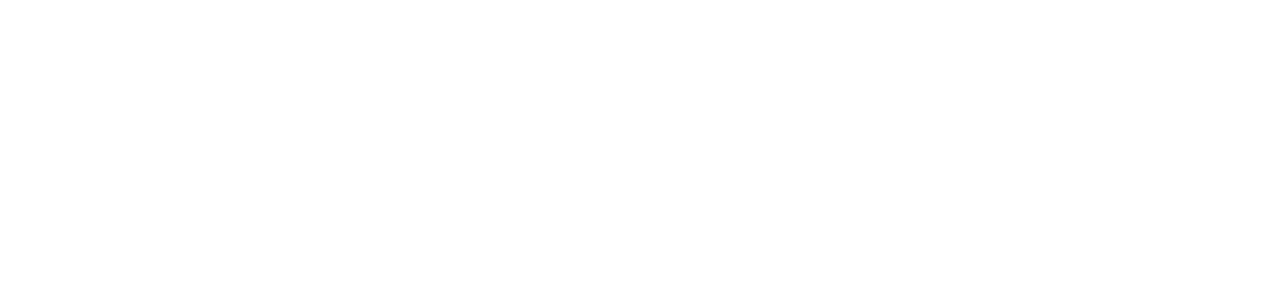
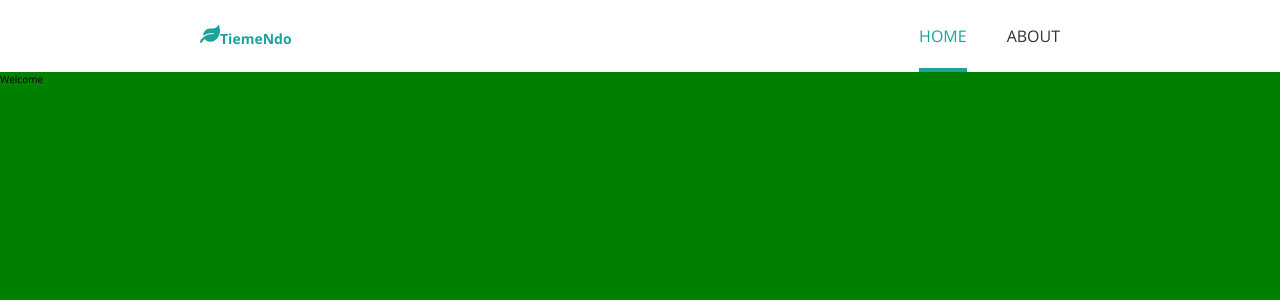
Before and after one commit to nedssoft/tiemendo, a React (Create React App) app: page / in a window 1280 px wide. Shown: the top 300 px of the page. Built offline with nearby package versions, Linux system fonts and the light colour scheme.

Commit message:
Implement Navigation system

```diff
--- a/package.json
+++ b/package.json
@@ -6,6 +6,7 @@
     "react": "^16.8.6",
     "react-dom": "^16.8.6",
     "react-icons": "^3.7.0",
+    "react-router-dom": "^5.0.1",
     "react-scripts": "3.0.1",
     "styled-components": "^4.3.1"
   },
--- a/public/index.html
+++ b/public/index.html
@@ -19,6 +19,7 @@
       work correctly both with client-side routing and a non-root public URL.
       Learn how to configure a non-root public URL by running `npm run build`.
     -->
+    <link href='https://fonts.googleapis.com/css?family=Open+Sans:400,300,700,800' rel='stylesheet' type='text/css'>
     <title>React App</title>
   </head>
   <body>
--- a/src/App.js
+++ b/src/App.js
@@ -1,10 +1,15 @@
-import React from 'react';
-
+import React from "react";
+import GlobalStyle, {Container} from "./components/styled/GlobalStyle";
+import Navigation from './components/navigation/Navigation'
 function App() {
   return (
-    <div className="App">
-
-    </div>
+    <React.Fragment>
+      <GlobalStyle />
+      <Container>
+        <Navigation />
+        <h1>Welcome</h1>
+      </Container>
+    </React.Fragment>
   );
 }
 
--- /dev/null
+++ b/src/components/navigation/Logo.js
@@ -0,0 +1,13 @@
+import React from "react";
+import { Logo, LogoIcon, CustomLink } from "./NavigationStyles";
+
+export default function NavLogo() {
+  return (
+    <Logo>
+      <CustomLink to="/">
+        <LogoIcon />
+        <span>TiemeNdo</span>
+      </CustomLink>
+    </Logo>
+  );
+}
--- /dev/null
+++ b/src/components/navigation/NavHeader.js
@@ -0,0 +1,12 @@
+import React from 'react'
+import Logo from './Logo'
+import {NavHeader, Hamburger } from './NavigationStyles'
+
+export default function Header({toggle}) {
+  return (
+    <NavHeader>
+      <Logo />
+      <Hamburger onClick={() => toggle()} />
+    </NavHeader>
+  )
+}
--- /dev/null
+++ b/src/components/navigation/NavItem.js
@@ -0,0 +1,13 @@
+import React from 'react'
+import {Li, CustomNavLink } from './NavigationStyles'
+
+
+export default function NavItem({ children, link, exact }) {
+  return (
+    <Li>
+      <CustomNavLink exact={exact} to={link}>
+        { children }
+      </CustomNavLink>
+    </Li>
+  )
+}
--- /dev/null
+++ b/src/components/navigation/NavItems.js
@@ -0,0 +1,13 @@
+import React from 'react'
+
+import { Ul } from './NavigationStyles'
+import NavItem from './NavItem'
+
+export default function NavItems({ flex }) {
+  return (
+    <Ul flex={flex}>
+      <NavItem  exact link="/">Home</NavItem>
+      <NavItem link="/about-us">About</NavItem>
+    </Ul>
+  )
+}
--- /dev/null
+++ b/src/components/navigation/Navigation.js
@@ -0,0 +1,22 @@
+import React, {useState} from 'react'
+import { Nav, NavContainer } from './NavigationStyles'
+import Header from './NavHeader'
+import NavItems from './NavItems'
+
+export default function Navigation() {
+
+  const [isOpen, setState ] = useState(false)
+
+  const toggleNav = () => {
+    setState(prevState => !prevState);
+  }
+
+  return (
+    <NavContainer>
+    <Nav>
+      <Header toggle={toggleNav} />
+      <NavItems flex={isOpen}/>
+    </Nav>
+    </NavContainer>
+  )
+}
--- /dev/null
+++ b/src/components/navigation/NavigationStyles.js
@@ -0,0 +1,102 @@
+import styled from 'styled-components'
+import { FaLeaf, FaBars } from 'react-icons/fa'
+import { NavLink, Link } from 'react-router-dom'
+import { primary_color, black_color } from '../styled/variables'
+
+
+export const NavContainer = styled.header`
+   position: fixed;
+   z-index: 1000;
+   top: 0;
+   left: 0;
+   width: 100%;
+   transition: all 0.5s ease-in-out;
+`
+export const Nav = styled.nav`
+  width: 100%;
+  height: 72px;
+  background: #fff;
+  > * {
+    height: 100%;
+  }
+  @media (max-width: 500px) {
+    display: flex;
+    flex-direction: column;
+    height: 100%;
+    padding: 2rem 0;
+  }
+`
+export const NavHeader = styled.div`
+  display: flex;
+  justify-content: space-between;
+  align-items: center;
+  height: 100%;
+  position: absolute;
+  left: 200px;
+  @media (max-width: 500px) {
+    position: relative;
+    left: 0;
+    right: 0;
+    padding: 0 1.5rem;
+  }
+`
+export const Logo = styled.div`
+  display: inline-block;
+  span {
+    color: ${primary_color};
+    font-weight: 600;
+    font-size: 1.4rem;
+  }
+`
+export const LogoIcon = styled(FaLeaf)`
+  color: ${primary_color};
+  font-size: 2rem;
+`
+export const Hamburger = styled(FaBars)`
+  color: ${primary_color};
+  cursor: pointer;
+  font-size: 1.6rem;
+  display: none;
+  @media (max-width: 500px) {
+    display: inline-block;
+  }
+  &:hover {
+    border: 1px solid ${primary_color};
+    border-radius: 4px;
+    padding: 2px;
+  }
+`
+export const Ul = styled.ul`
+  list-style: none;
+  position: absolute;
+  right: 200px;
+  display: flex;
+  align-items: center;
+  @media (max-width: 500px) {
+    position: relative;
+    left: 0;
+    padding: 0 1.5rem;
+    padding-bottom: 2rem;
+    flex-direction: column;
+    display: ${props => props.flex? 'flex' : 'none'};
+  }
+`
+export const Li = styled.li`
+  padding:  2rem;
+  display: inline-block;
+`
+export const CustomNavLink = styled(NavLink)`
+  color: ${black_color};
+  font-size: 1.6rem;
+  text-decoration: none;
+  padding-bottom: 2.1rem;
+  line-height: 1.5;
+  text-transform: uppercase;
+  &:hover, &.active {
+    border-bottom: 4px solid ${primary_color};
+    color: ${primary_color};
+  }
+`
+export const CustomLink = styled(Link)`
+  text-decoration: none;
+`
--- /dev/null
+++ b/src/components/styled/GlobalStyle.js
@@ -0,0 +1,152 @@
+import styled, { createGlobalStyle } from "styled-components";
+
+const GlobalStyle = createGlobalStyle`
+html,
+body,
+div,
+span,
+applet,
+object,
+iframe,
+h1,
+h2,
+h3,
+h4,
+h5,
+h6,
+p,
+blockquote,
+pre,
+a,
+abbr,
+acronym,
+address,
+big,
+cite,
+code,
+del,
+dfn,
+em,
+img,
+ins,
+kbd,
+q,
+s,
+samp,
+small,
+strike,
+strong,
+sub,
+sup,
+tt,
+var,
+b,
+u,
+i,
+center,
+dl,
+dt,
+dd,
+ol,
+ul,
+li,
+fieldset,
+form,
+label,
+legend,
+table,
+caption,
+tbody,
+tfoot,
+thead,
+tr,
+th,
+td,
+article,
+aside,
+canvas,
+details,
+embed,
+figure,
+figcaption,
+footer,
+header,
+hgroup,
+menu,
+nav,
+output,
+ruby,
+section,
+summary,
+time,
+mark,
+audio,
+video {
+  margin        : 0;
+  padding       : 0;
+  border        : 0;
+  font-size     : 100%;
+  font          : inherit;
+  vertical-align: baseline;
+}
+/* HTML5 display-role reset for older browsers */
+article,
+aside,
+details,
+figcaption,
+figure,
+footer,
+header,
+hgroup,
+menu,
+nav,
+section {
+  display: block;
+}
+ol,
+ul {
+  list-style: none;
+}
+blockquote,
+q {
+  quotes: none;
+}
+blockquote:before,
+blockquote:after,
+q:before,
+q:after {
+  content: "";
+  content: none;
+}
+table {
+  border-collapse: collapse;
+  border-spacing : 0;
+}
+html {
+  box-sizing: border-box;
+  height: 100%;
+  font-size: 62.5%;
+  width: 100vw;
+}
+*, *:after, *:before {
+  box-sizing: inherit;
+}
+body {
+  height: 100%;
+  width: 100vw;
+  background: green;
+  margin-top: 72px;
+  font-family: "Open Sans", Calibri, sans-serif;
+}
+button, input {
+  outline: none;
+}
+`;
+
+export const Container = styled.div`
+  width: 100%;
+  height: 100%;
+  margin: auto;
+`;
+
+export default GlobalStyle;
--- /dev/null
+++ b/src/components/styled/variables.js
@@ -0,0 +1,5 @@
+
+export const primary_color = '#1BA39C'
+export const black_color = '#333333'
+export const gray_color = '#686868;'
+export const white_color = '#fff'
--- a/src/index.js
+++ b/src/index.js
@@ -3,8 +3,9 @@ import ReactDOM from 'react-dom';
 import './index.css';
 import App from './App';
 import * as serviceWorker from './serviceWorker';
+import { BrowserRouter as Router } from 'react-router-dom'
 
-ReactDOM.render(<App />, document.getElementById('root'));
+ReactDOM.render( <Router><App /></Router>, document.getElementById('root'));
 
 // If you want your app to work offline and load faster, you can change
 // unregister() to register() below. Note this comes with some pitfalls.
```
Also changed, not shown: 1 other file (tests, documents, lock files or other folders).
